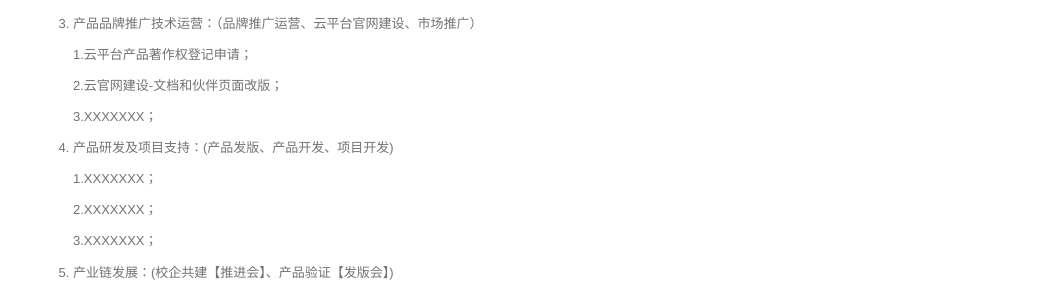
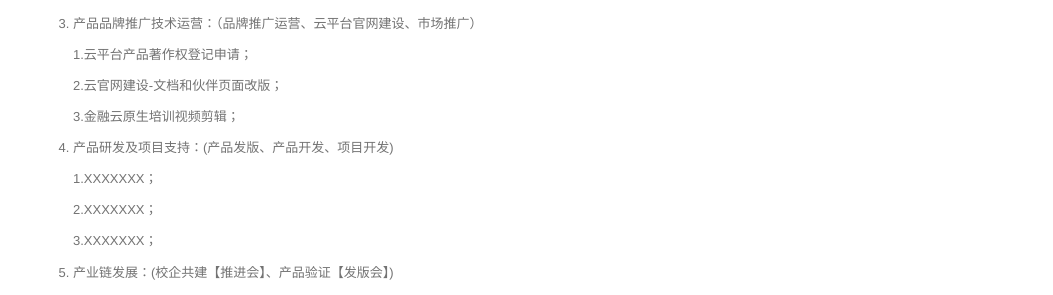
Before and after one commit to walllFlower/blog, a Jekyll site: the page built from _posts/2018-07-17-day_report_cxz.md, in a window 1280 px wide and 900 px high, scrolled down 621 px. Shown: the part 151-446 px from the top of the window, without its empty margins (227-1280 px from the left). Built offline with Jekyll 4.4.1, drawn with Linux system fonts in a browser that asks for light colours; comment, search, counter and statistics services are not loaded.

Commit message:
Update 2018-07-17-day_report_cxz.md

```diff
--- a/_posts/2018-07-17-day_report_cxz.md
+++ b/_posts/2018-07-17-day_report_cxz.md
@@ -45,7 +45,7 @@ categories: 技术运营工作周报
 
     2.云官网建设-文档和伙伴页面改版；
 
-    3.XXXXXXX；
+    3.金融云原生培训视频剪辑；
 
 4. 产品研发及项目支持：(产品发版、产品开发、项目开发)
 
```
